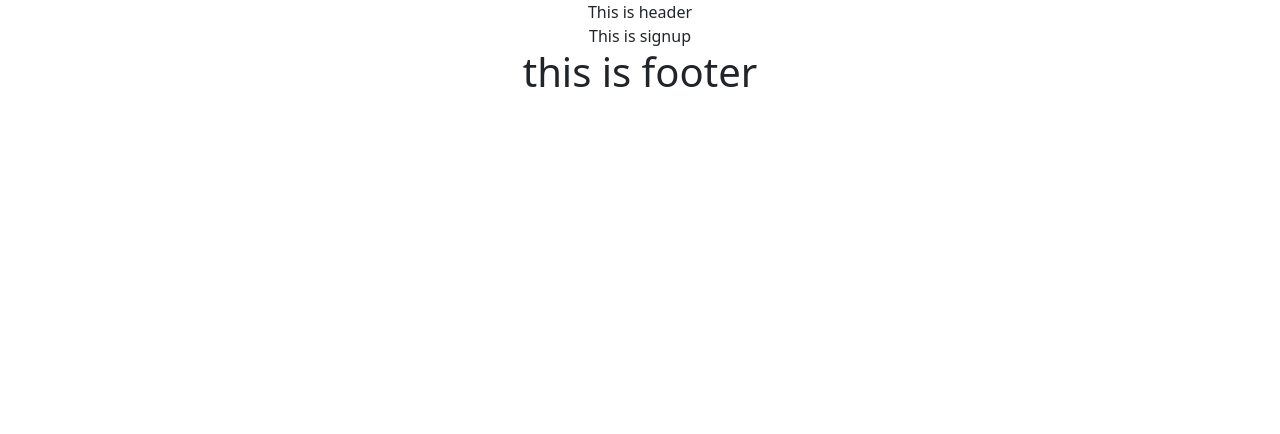
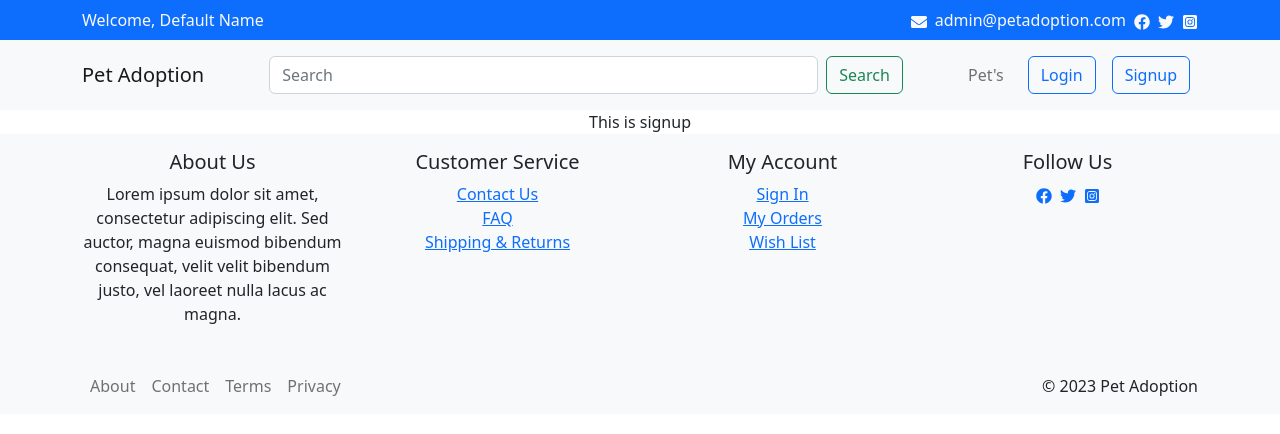
Before and after one commit to smrabiulislam/pet-adoption-frontend, a React (Create React App) app: page /signup in a window 1280 px wide. Shown: the top 434 px of the page. Built offline with nearby package versions, Linux system fonts and the light colour scheme.

Commit message:
header and footer added

```diff
--- a/package.json
+++ b/package.json
@@ -3,6 +3,9 @@
   "version": "0.1.0",
   "private": true,
   "dependencies": {
+    "@fortawesome/fontawesome-svg-core": "^6.3.0",
+    "@fortawesome/free-solid-svg-icons": "^6.3.0",
+    "@fortawesome/react-fontawesome": "^0.2.0",
     "@testing-library/jest-dom": "^5.16.5",
     "@testing-library/react": "^13.4.0",
     "@testing-library/user-event": "^13.5.0",
@@ -10,6 +13,7 @@
     "react": "^18.2.0",
     "react-bootstrap": "^2.7.0",
     "react-dom": "^18.2.0",
+    "react-icons": "^4.7.1",
     "react-router-dom": "^6.8.0",
     "react-scripts": "5.0.1",
     "web-vitals": "^2.1.4"
--- a/src/Routes/Routes/Routes.js
+++ b/src/Routes/Routes/Routes.js
@@ -10,7 +10,7 @@ const router = createBrowserRouter([
     element: <Main></Main>,
     children: [
       {
-        path: "/signin",
+        path: "/",
         element: <Signin></Signin>,
       },
       {
--- a/src/component/Shared/Footer/Footer.js
+++ b/src/component/Shared/Footer/Footer.js
@@ -1,10 +1,31 @@
 import React from "react";
+import { Container, Row, Col, Nav, Navbar } from "react-bootstrap";
+import TopFooter from "./TopFooter";
 
 const Footer = () => {
   return (
-    <div>
-      <h1>this is footer</h1>
-    </div>
+    <>
+      <TopFooter></TopFooter>
+      <Navbar bg="light">
+        <Container>
+          <Row>
+            <Col className="text-center">
+              <Nav>
+                <Nav.Link href="#">About</Nav.Link>
+                <Nav.Link href="#">Contact</Nav.Link>
+                <Nav.Link href="#">Terms</Nav.Link>
+                <Nav.Link href="#">Privacy</Nav.Link>
+              </Nav>
+            </Col>
+          </Row>
+          <Row>
+            <Col className="text-center">
+              &copy; {new Date().getFullYear()} Pet Adoption
+            </Col>
+          </Row>
+        </Container>
+      </Navbar>
+    </>
   );
 };
 
--- /dev/null
+++ b/src/component/Shared/Footer/TopFooter.js
@@ -0,0 +1,71 @@
+import React from "react";
+import { FaFacebook, FaTwitter, FaInstagramSquare } from "react-icons/fa";
+
+const TopFooter = () => {
+  return (
+    <footer class="bg-light py-3">
+      <div class="container">
+        <div class="row">
+          <div class="col-md-3">
+            <h5>About Us</h5>
+            <p>
+              Lorem ipsum dolor sit amet, consectetur adipiscing elit. Sed
+              auctor, magna euismod bibendum consequat, velit velit bibendum
+              justo, vel laoreet nulla lacus ac magna.
+            </p>
+          </div>
+          <div class="col-md-3">
+            <h5>Customer Service</h5>
+            <ul class="list-unstyled">
+              <li>
+                <a href="#">Contact Us</a>
+              </li>
+              <li>
+                <a href="#">FAQ</a>
+              </li>
+              <li>
+                <a href="#">Shipping & Returns</a>
+              </li>
+            </ul>
+          </div>
+          <div class="col-md-3">
+            <h5>My Account</h5>
+            <ul class="list-unstyled">
+              <li>
+                <a href="#">Sign In</a>
+              </li>
+              <li>
+                <a href="#">My Orders</a>
+              </li>
+              <li>
+                <a href="#">Wish List</a>
+              </li>
+            </ul>
+          </div>
+          <div class="col-md-3">
+            <h5>Follow Us</h5>
+            <ul class="list-inline">
+              <li class="list-inline-item">
+                <a href="#">
+                  <FaFacebook />
+                </a>
+              </li>
+              <li class="list-inline-item">
+                <a href="#">
+                  <FaTwitter />
+                </a>
+              </li>
+              <li class="list-inline-item">
+                <a href="#">
+                  <FaInstagramSquare />
+                </a>
+              </li>
+            </ul>
+          </div>
+        </div>
+      </div>
+    </footer>
+  );
+};
+
+export default TopFooter;
--- a/src/component/Shared/Header/Header.js
+++ b/src/component/Shared/Header/Header.js
@@ -1,7 +1,62 @@
 import React from "react";
-
+import Button from "react-bootstrap/Button";
+import Container from "react-bootstrap/Container";
+import Form from "react-bootstrap/Form";
+import Nav from "react-bootstrap/Nav";
+import Navbar from "react-bootstrap/Navbar";
+import TopHeader from "./TopHeader";
+// import NavDropdown from "react-bootstrap/NavDropdown";
 const Header = () => {
-  return <div>This is header</div>;
+  return (
+    <>
+      <TopHeader></TopHeader>
+      <Navbar bg="light" expand="lg" sticky="top">
+        <Container className="container-lg">
+          <Navbar.Brand href="#">Pet Adoption</Navbar.Brand>
+          <Navbar.Toggle aria-controls="navbarScroll" />
+          <Navbar.Collapse id="navbarScroll">
+            <Form className="d-flex w-100 justify-content-center">
+              <Form.Control
+                type="search"
+                placeholder="Search"
+                className="me-2 w-75"
+                aria-label="Search"
+              />
+              <Button variant="outline-success">Search</Button>
+            </Form>
+            <Nav
+              className="ms-auto my-2 my-lg-0"
+              style={{ maxHeight: "100px" }}
+              navbarScroll
+            >
+              <Nav.Link
+                href="#action1"
+                className="d-flex align-items-center justify-content-center ps-3 pe-3"
+              >
+                Pet&#39;s
+              </Nav.Link>
+              <Nav.Link href="#action2">
+                <Button variant="outline-primary">Login</Button>
+              </Nav.Link>
+              <Nav.Link href="#action2">
+                <Button variant="outline-primary">Signup</Button>
+              </Nav.Link>
+              {/* <NavDropdown title="Link" id="navbarScrollingDropdown">
+                <NavDropdown.Item href="#action3">Action</NavDropdown.Item>
+                <NavDropdown.Item href="#action4">
+                  Another action
+                </NavDropdown.Item>
+                <NavDropdown.Divider />
+                <NavDropdown.Item href="#action5">
+                  Something else here
+                </NavDropdown.Item>
+              </NavDropdown> */}
+            </Nav>
+          </Navbar.Collapse>
+        </Container>
+      </Navbar>
+    </>
+  );
 };
 
 export default Header;
--- /dev/null
+++ b/src/component/Shared/Header/TopHeader.js
@@ -0,0 +1,48 @@
+import React from "react";
+import Container from "react-bootstrap/Container";
+import Navbar from "react-bootstrap/Navbar";
+import {
+  FaFacebook,
+  FaTwitter,
+  FaInstagramSquare,
+  FaEnvelope,
+} from "react-icons/fa";
+
+const TopHeader = () => {
+  return (
+    <Navbar bg="primary" variant="dark">
+      <Container>
+        <div className="d-flex justify-content-between align-items-center w-100">
+          <div className="text-light">
+            Welcome, <span className="text-light">Default Name</span>
+          </div>
+          <div className="d-flex justify-content-center align-items-center gap-2">
+            <div>
+              <span className="text-light">
+                <FaEnvelope className="me-2" />
+                admin@petadoption.com
+              </span>
+            </div>
+            <div>
+              <a href="" className="text-light ">
+                <FaFacebook />
+              </a>
+            </div>
+            <div>
+              <a href="" className="text-light ">
+                <FaTwitter />
+              </a>
+            </div>
+            <div>
+              <a href="" className="text-light ">
+                <FaInstagramSquare />
+              </a>
+            </div>
+          </div>
+        </div>
+      </Container>
+    </Navbar>
+  );
+};
+
+export default TopHeader;
```
Also changed, not shown: 1 other file (tests, documents, lock files or other folders).
